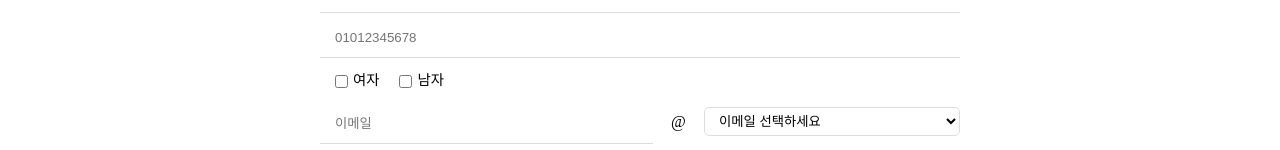
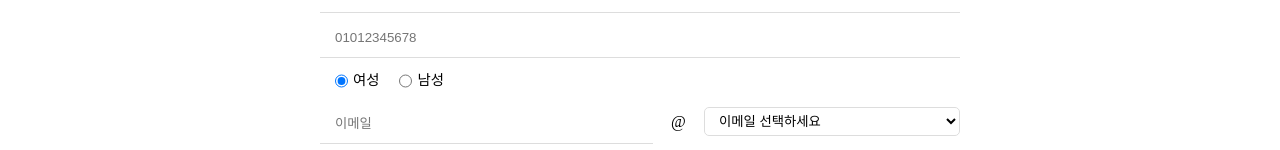
Before and after one commit to gemkim/JS_WEB, a React (Create React App) app: page /join-us in a window 1280 px wide. Shown: the part 419-569 px from the top of the page. Built offline with nearby package versions, Linux system fonts and the light colour scheme.

Commit message:
Feat : 라디오박스 컴포넌트 수정

```diff
--- a/src/components/InputForm/Form.module.scss
+++ b/src/components/InputForm/Form.module.scss
@@ -47,6 +47,13 @@
     border-radius: 5px;
   }
 
+  .chkBoxWrap{
+    display: flex;
+    .text{
+      padding-left: 5px;
+    }
+  }
+
   @media all and (min-width:769px) and (max-width:1024px) {
     //email form
     .inputEmail{
--- /dev/null
+++ b/src/components/InputForm/RadioButton.jsx
@@ -0,0 +1,20 @@
+import React from 'react';
+import styles from './Form.module.scss'
+
+const RadioButton = ({ children, value, name, defaultChecked, disabled, onSelectGender }) =>{
+  return(
+    <label className={styles.chkBoxWrap}>
+      <input
+        type="radio"
+        value={value}
+        name={name}
+        defaultChecked={defaultChecked}
+        disabled={disabled}
+        onChange={onSelectGender}
+      />
+      <span className={styles.text}>{children}</span>
+    </label>
+  )
+};
+
+export default RadioButton;
--- a/src/pages/JoinUs/JoinUs.module.scss
+++ b/src/pages/JoinUs/JoinUs.module.scss
@@ -11,7 +11,7 @@
       text-align: center;
     }
     .loginArea{
-      margin: 0 auto;
+      margin: 0 auto 100px;
       width: 50%;
       .formBox{
         padding: 50px 0 0;
--- a/src/pages/JoinUs/index.jsx
+++ b/src/pages/JoinUs/index.jsx
@@ -2,17 +2,18 @@ import React, { useState } from 'react';
 import styles from './JoinUs.module.scss'
 import InsertTextForm from 'components/InputForm/InsertTextForm';
 import Button from 'components/Button';
-import CheckBox from 'components/InputForm/CheckBox';
 import AddressPostcode from 'components/AddressPostcode';
 import PasswordCheckForm from 'components/InputForm/PasswordCheckForm';
 import EmailForm from 'components/InputForm/EmailForm';
 import AddressForm from 'components/InputForm/AddressForm';
 import AgreeContents from 'components/AgreeContents';
+import RadioButton from 'components/InputForm/RadioButton';
 
 const JoinUs = (props) => {
   const [isPopup, setIsPopup] = useState(false)
   const [ address, setAddress ] = useState('')
   const [ zoneCode, setZoneCode ] = useState('')
+  const [ gender, setGender ] = useState('woman')
 
   const agreeData = [
     { id: "termsOfService",
@@ -38,6 +39,12 @@ const JoinUs = (props) => {
   const onSubmitHandler = () => {
   }
 
+  const onSelectGender = (e) => {
+    const currentValue = e.target.value
+    setGender(currentValue)
+    console.log(gender);
+  }
+
   return(
     <div className={styles.join}>
       <div className={styles.container}>
@@ -51,8 +58,12 @@ const JoinUs = (props) => {
               <InsertTextForm formType="userPhone" guideTxt={'01012345678'} type={'text'} />
               {/* 젠더 */}
               <div className={styles.gender}>
-                <CheckBox val={'check1'} text={'여자'} />
-                <CheckBox val={'check2'} text={'남자'} />
+                <RadioButton name="gender" value="woman" defaultChecked onSelectGender={onSelectGender}>
+                  여성
+                </RadioButton>
+                <RadioButton name="gender" value="man" onSelectGender={onSelectGender}>
+                  남성
+                </RadioButton>
               </div>
               {/* select box */}
               <div className={styles.emailform}>
```
